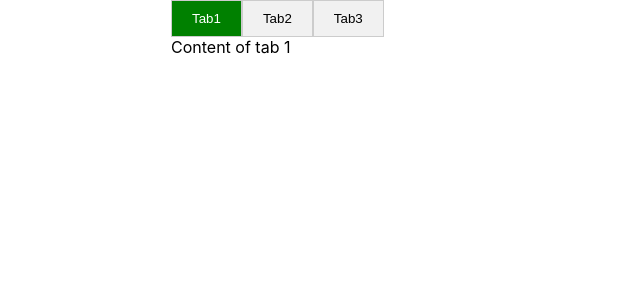
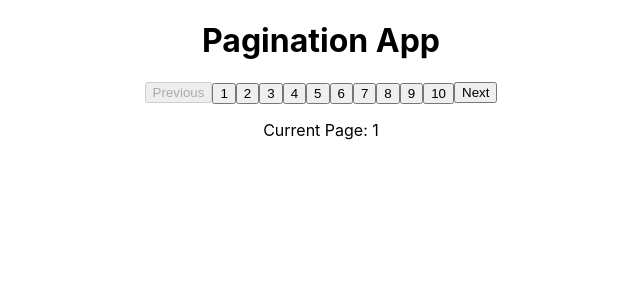
Before and after one commit to Saurabh884/React-Components, a React (Create React App) app: page / in a window 1280 px wide. Shown: the top 300 px of the page, without its empty margins (319-959 px from the left). Built offline with nearby package versions, Linux system fonts and the light colour scheme.

Commit message:
pagination component ui i react

```diff
--- a/src/App.js
+++ b/src/App.js
@@ -1,6 +1,7 @@
 
 import './App.css';
-import TabSwitchApp from './components/tab-switch';
+import PaginationApp from './components/pagination';
+
 
 
 
@@ -8,7 +9,7 @@ import TabSwitchApp from './components/tab-switch';
 function App() {
   return (
     <div className="App">
-     <TabSwitchApp/>
+    <PaginationApp/>
     </div>
   );
 }
--- /dev/null
+++ b/src/components/pagination/Pagination.js
@@ -0,0 +1,46 @@
+import React from 'react'
+import "./index.css"
+
+const Pagination = ({handlePageClick,totalPages,currentPageNumber}) => {
+    const handlePrevious = () => {
+        if(currentPageNumber>1){
+            handlePageClick(currentPageNumber-1)
+        }
+    }
+    const handleNext = () => {
+        if(currentPageNumber<totalPages){
+            handlePageClick(currentPageNumber+1)
+        }
+    }
+
+    const handlePageClickFn = (page) => {
+        handlePageClick(page);
+    };
+
+    const renderPageNumbers = () => {
+        const pageNumbers = [];
+        for (let i = 1; i <= totalPages; i++) {
+            pageNumbers.push(
+                <button
+                    key={i}
+                    className={`page-number ${currentPageNumber === i ? 'active' : ''}`}
+                    onClick={() => handlePageClickFn(i)}
+                >
+                    {i}
+                </button>
+            );
+        }
+        return pageNumbers;
+    };
+  return (
+    <div>
+        <div className='pagination-ui'>
+            <button onClick={handlePrevious} disabled={currentPageNumber === 1}>Previous</button>
+              <div> {renderPageNumbers()}</div>
+              <button onClick={handleNext} disabled={currentPageNumber === totalPages}>Next</button>
+        </div>
+    </div>
+  )
+}
+
+export default Pagination
--- /dev/null
+++ b/src/components/pagination/index.css
@@ -0,0 +1,6 @@
+.pagination-ui{
+    display: flex;
+    justify-content: center;
+    align-items: center;
+    text-align: center;
+}
--- /dev/null
+++ b/src/components/pagination/index.js
@@ -0,0 +1,21 @@
+import React, { useState } from 'react'
+import Pagination from './Pagination';
+
+const PaginationApp = () => {
+    const totalPages = 10;
+    const [currentPage , setCurrentPage] = useState(1)
+    const onPageChange = (page) => {
+        setCurrentPage(page)
+    }
+  return (
+    <div>
+        <h1> Pagination App</h1>
+        <Pagination handlePageClick={onPageChange} totalPages={totalPages} currentPageNumber={currentPage} />
+        <div className="content">
+                <p>Current Page: {currentPage}</p>
+            </div>
+    </div>
+  )
+}
+
+export default PaginationApp;
```
